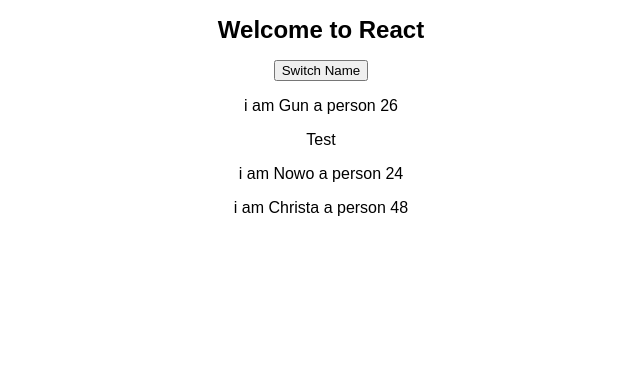
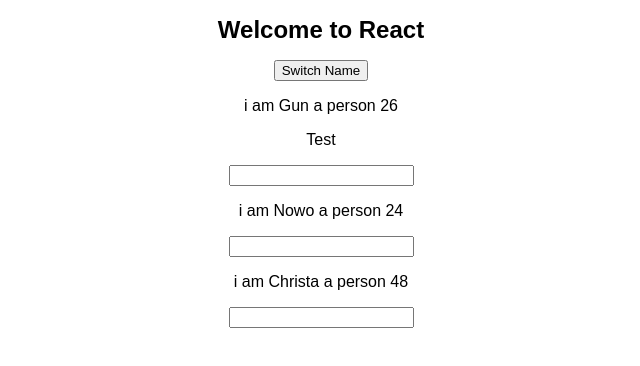
Before and after one commit to gungunfebrianza/Mastering-React, a React (Create React App) app in the folder 3.Basic/intro/: page / in a window 1280 px wide. Shown: the top 366 px of the page, without its empty margins (319-959 px from the left). Built offline with nearby package versions, Linux system fonts and the light colour scheme.

Commit message:
Using Two Way Binding

```diff
--- a/3.Basic/intro/src/App.js
+++ b/3.Basic/intro/src/App.js
@@ -22,6 +22,16 @@
     })
   }
 
+  nameChangedHandler = (event) => {
+    this.setState({
+      persons: [
+        {name: "Gun", age: 26},
+        {name: event.target.value, age: 24},
+        {name: "Christa", age: 68},
+      ]
+    })
+  }
+
   render() {
     return (
       <div className="App">
@@ -32,6 +42,7 @@
           click={this.switchNameHandler.bind(this, 'Gun Gun Febrianza')}
           name={this.state.persons[1].name}
           age={this.state.persons[1].age}
+          changed={this.nameChangedHandler}
         />
         <Person name={this.state.persons[2].name} age={this.state.persons[2].age}/>
       </div>
--- a/3.Basic/intro/src/Person/Person.js
+++ b/3.Basic/intro/src/Person/Person.js
@@ -5,6 +5,7 @@
     <div>
       <p onClick={props.click}> i am {props.name} a person {props.age} </p>
       <p> {props.children}</p>
+      <input type="text" onChange={props.changed}/>
     </div>
   )
 }
```
